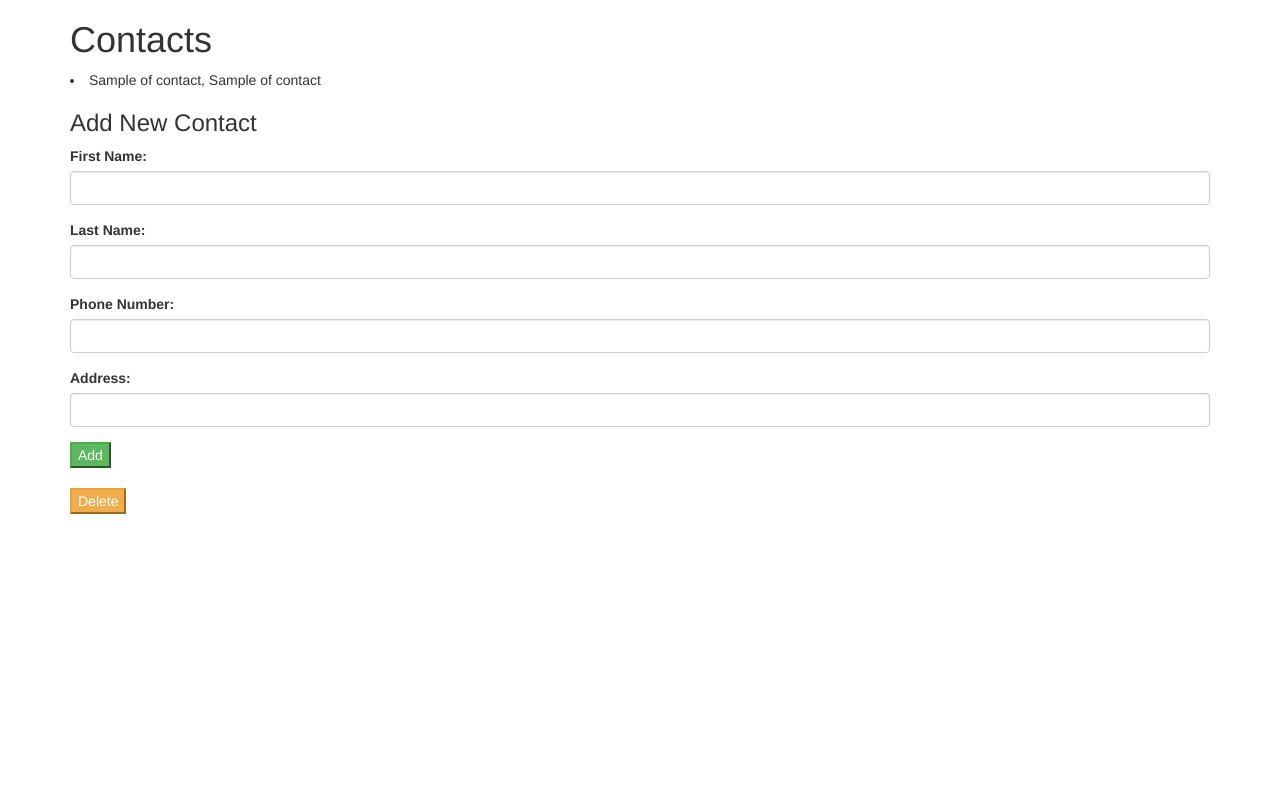
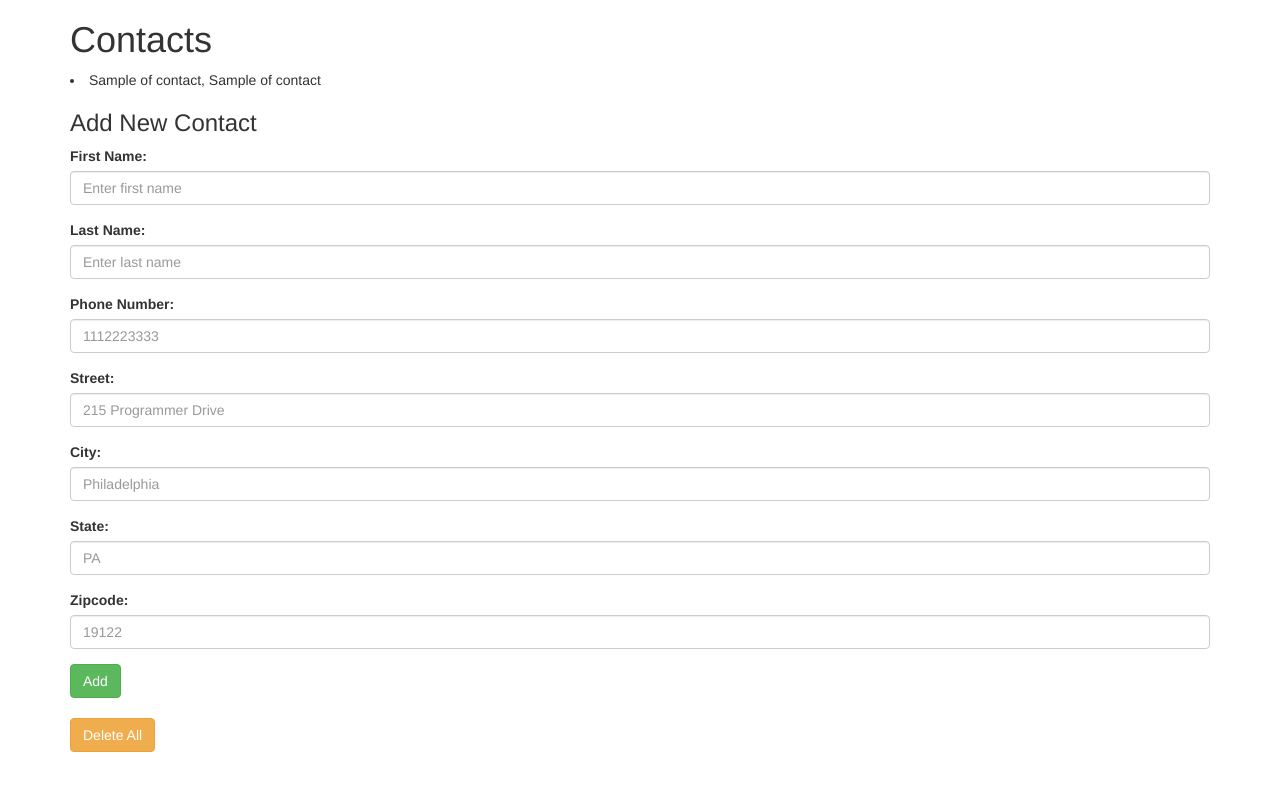
Before and after one commit to LisaMacCarrigan/PHP-AddressBook, a PHP site: template views/home.html.twig in a window 1280 px wide. Run offline with PHP 8.4, Linux system fonts and the light colour scheme; the template is opened without the code that fills it: most values are stand-ins (such as "Sample title", 1, 10 or a date in 2020); some libraries are stand-ins or nearby versions.

Commit message:
expand Contact class by including street, city, state, zip, implement class modification elsewhere in project to properly gather and display info

```diff
--- a/app/app.php
+++ b/app/app.php
@@ -21,7 +21,7 @@
     });
 
     $app->post("/create_contact", function() use ($app) {
-        $contact = new Contact($_POST["first_name"], $_POST["last_name"], $_POST["phone_number"], $_POST["address"]);
+        $contact = new Contact($_POST["first_name"], $_POST["last_name"], $_POST["phone_number"], $_POST["street"], $_POST["city"], $_POST["state"], $_POST["zipcode"]);
         $contact->save();
         return $app["twig"]->render("new_contact.html.twig", array("new_contact" => $contact));
     });
--- a/views/delete_contacts.html.twig
+++ b/views/delete_contacts.html.twig
@@ -10,7 +10,7 @@
             <h2>Address book cleared!</h2>
 
             <form action="/" method="get">
-                <button type="submit" class="btn-success">Return Home</button>
+                <button type="submit" class="btn btn-success">Return Home</button>
             </form>
         </div>
     </body>
--- a/views/home.html.twig
+++ b/views/home.html.twig
@@ -18,25 +18,37 @@
                 <h3>Add New Contact</h3>
                 <div class="form-group">
                     <label for="first_name">First Name:</label>
-                    <input id="first_name" name="first_name" class="form-control" type="text">
+                    <input id="first_name" name="first_name" class="form-control" type="text" placeholder="Enter first name">
                 </div>
                 <div class="form-group">
                     <label for="last_name">Last Name:</label>
-                    <input id="last_name" name="last_name" class="form-control" type="text">
+                    <input id="last_name" name="last_name" class="form-control" type="text" placeholder="Enter last name">
                 </div>
                 <div class="form-group">
                     <label for="phone_number">Phone Number:</label>
-                    <input id="phone_number" name="phone_number" class="form-control" type="number">
+                    <input id="phone_number" name="phone_number" class="form-control" type="text" placeholder="1112223333">
                 </div>
                 <div class="form-group">
-                    <label for="address">Address:</label>
-                    <input id="address" name="address" class="form-control" type="text">
+                    <label for="street">Street:</label>
+                    <input id="street" name="street" class="form-control" type="text" placeholder="215 Programmer Drive">
                 </div>
-                <button type="submit" class="btn-success">Add</button>
+                <div class="form-group">
+                    <label for="city">City:</label>
+                    <input id="city" name="city" class="form-control" type="text" placeholder="Philadelphia">
+                </div>
+                <div class="form-group">
+                    <label for="state">State:</label>
+                    <input id="state" name="state" class="form-control" type="text" placeholder="PA">
+                </div>
+                <div class="form-group">
+                    <label for="zipcode">Zipcode:</label>
+                    <input id="zipcode" name="zipcode" class="form-control" type="number" placeholder="19122">
+                </div>
+                <button type="submit" class="btn btn-success">Add</button>
             </form>
             <br>
             <form action="/delete_contacts" method="post">
-                <button type="submit" class="btn-warning">Delete</button>
+                <button type="submit" class="btn btn-warning">Delete All</button>
             </form>
         </div>
     </body>
--- a/views/new_contact.html.twig
+++ b/views/new_contact.html.twig
@@ -13,9 +13,9 @@
             <h4>Phone: </h4>
             <p> {{ new_contact.phone}} </p>
             <h4>Address: </h4>
-            <p> {{ new_contact.address }} </p>
+            <p> {{ new_contact.fullAddress }} </p>
             <form action="/" method="get">
-                <button type="submit" class="btn-success">Return Home</button>
+                <button type="submit" class="btn btn-success">Return Home</button>
             </form>
         </div>
     </body>
```
Also changed, not shown: src/Contact.php (+18 -7 lines), README.md.
